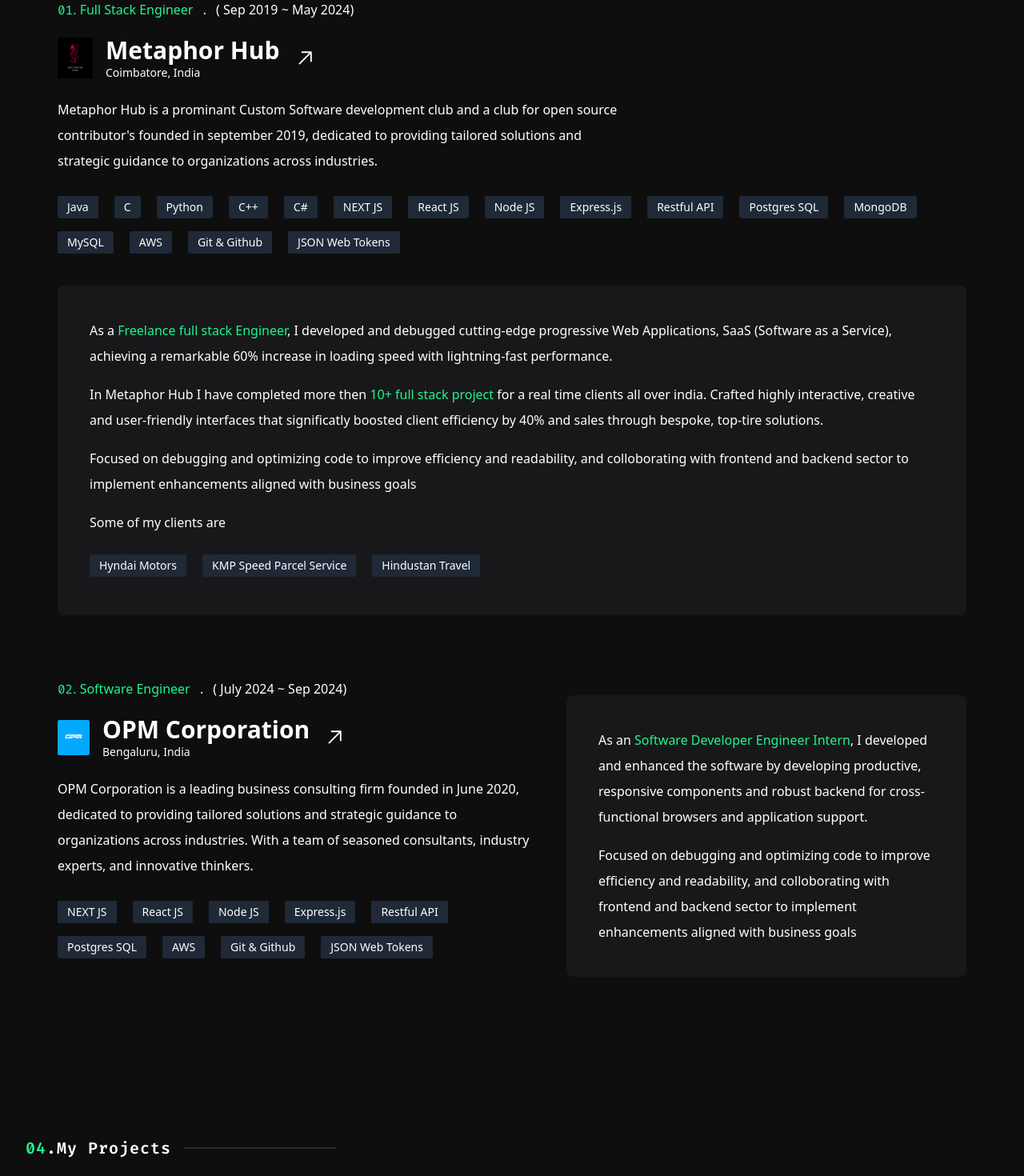
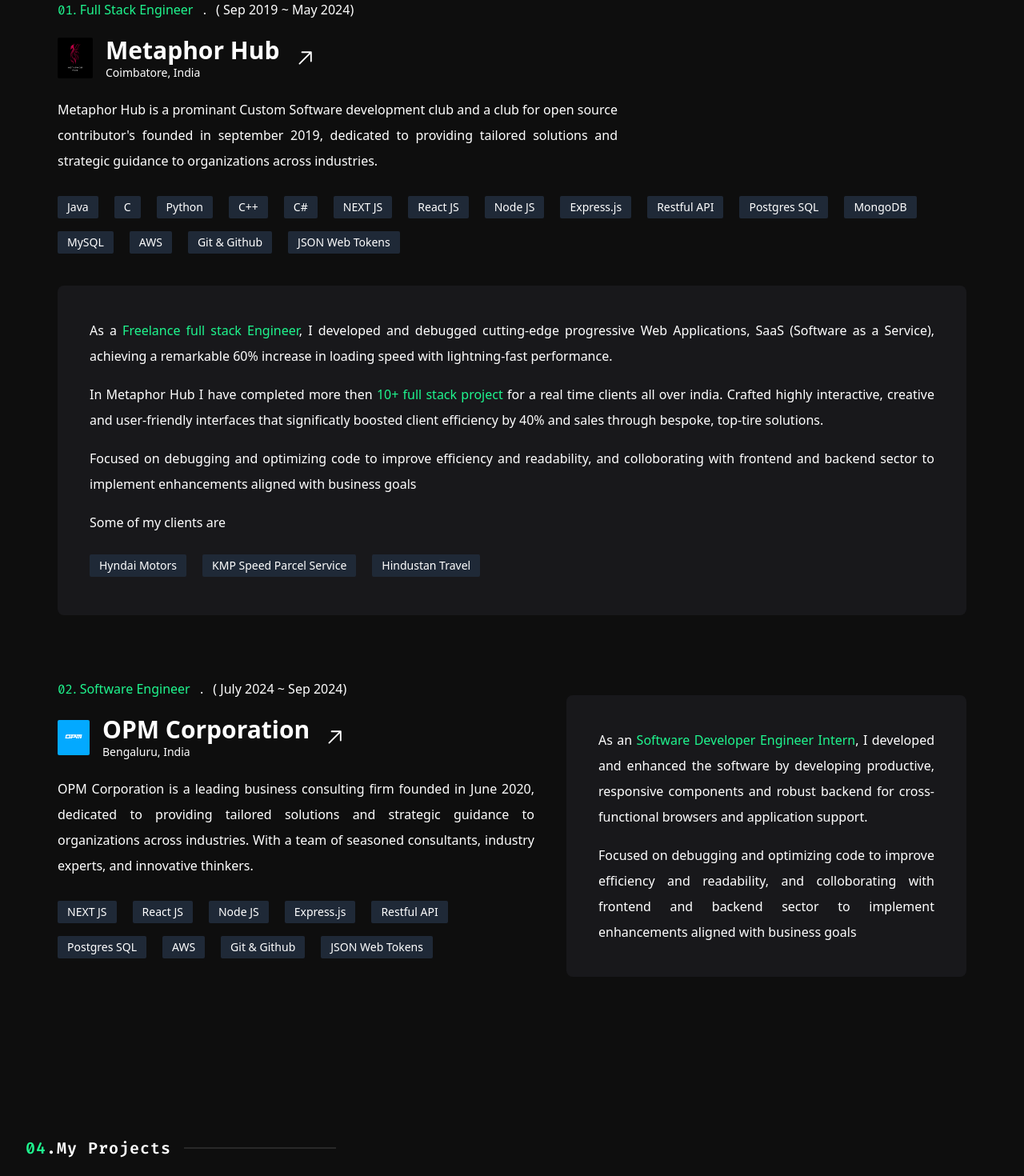
Before and after one commit to RajaImayaBharathi/me, a React (Vite) app: page / in a window 1280 px wide. Shown: the part 1820-3290 px from the top of the page at 80% size. Built offline with nearby package versions, Linux system fonts and the light colour scheme; a web font is replaced by a local one.

Commit message:
debugging the site links and typography updates

```diff
--- a/src/pages/Experience.jsx
+++ b/src/pages/Experience.jsx
@@ -175,14 +175,14 @@
               href="https://metaphorhub.com/"
               target="_blank" ref={addToRightSlide}
             >
-              <img src="/metaLogo.png" alt="logo" className="w-11 rounded-sm" />
+              <img src="metaLogo.png" alt="logo" className="w-11 rounded-sm" />
               <div ref={addToRightSlide}>
                 <p>Metaphor Hub</p>
                 <p className="text-sm font-normal">Coimbatore, India</p>
               </div>
               <GoArrowUpRight />
             </a>
-            <div className="text-white max-w-[700px] companyInfo" ref={addToRightSlide}>
+            <div className="text-white max-w-[700px] companyInfo text-justify" ref={addToRightSlide}>
               <p>
                 <span className="text-white">Metaphor Hub</span> is a prominant
                 Custom Software development club and a club for open source{" "}
@@ -290,7 +290,7 @@
               </p>
             </div>
           </div>
-          <div className="p-10 rounded-lg bg-zinc-900 text-white space-y-4 experienceInfo" ref={addToLeftSlide} style={{ overflow: "hidden" }}>
+          <div className="p-10 rounded-lg bg-zinc-900 text-white space-y-4 experienceInfo text-justify" ref={addToLeftSlide} style={{ overflow: "hidden" }}>
             <p>
               As a <span>Freelance full stack Engineer</span>, I developed and
               debugged cutting-edge progressive Web Applications, SaaS{" "}
@@ -351,7 +351,7 @@
               ref={addToRightSlide1}
             >
               <img
-                src="public/OPMLogo.png"
+                src="OPMLogo.PNG"
                 alt=""
                 className="w-10 h-11 rounded-sm"
               />
@@ -361,7 +361,7 @@
               </div>
               <GoArrowUpRight />
             </a>
-            <div className="text-white max-w-[700px] companyInfo" ref={addToRightSlide1}>
+            <div className="text-white max-w-[700px] companyInfo text-justify" ref={addToRightSlide1}>
               <p>
                 <span className="text-white">OPM Corporation</span> is a leading
                 business consulting firm founded in June 2020, dedicated to
@@ -427,7 +427,7 @@
               </p>
             </div>
           </div>
-          <div className="p-10 rounded-lg bg-zinc-900 text-white space-y-4 lg:min-w-[500px] lg:max-w-[500px] experienceInfo" ref={addToLeftSlide1} >
+          <div className="p-10 rounded-lg bg-zinc-900 text-white space-y-4 lg:min-w-[500px] lg:max-w-[500px] experienceInfo text-justify" ref={addToLeftSlide1} >
             <p>
               As an <span>Software Developer Engineer Intern</span>, I developed
               and enhanced the software by developing productive, responsive
--- a/src/pages/Project.jsx
+++ b/src/pages/Project.jsx
@@ -109,7 +109,7 @@
           <div className="m-10 mt-36 flex flex-col-reverse lg:flex-row space-y-5 ">
             <div className="flex items-center mt-10" ref={addToLeftSlide1}>
               <img
-                src="public/webapp1.png"
+                src="webapp1.PNG"
                 alt=""
                 className="min-h-[160px] max-h-[180px] max-w-[300px] p min-w-[300px]"
               />
@@ -119,7 +119,7 @@
                 <div className="">
                   <div className="flex mb-1">
                     <div className="sh-10 w-10 rounded-md mr-2">
-                      <img src="public/logo.png" alt="" />
+                      <img src="logo.png" alt="" />
                     </div>
                     <p className="text-white font-bold text-2xl">
                       Intellect WorkFlows
@@ -214,7 +214,7 @@
           <div className="m-10 mt-36 flex flex-col-reverse lg:flex-row space-y-5">
             <div className="flex items-center mt-10" ref={addToRightSlide1}>
               <img
-                src="public/TransitHub2.png"
+                src="TransItHub2.PNG"
                 alt=""
                 className="min-h-[160px] max-h-[180px] max-w-[300px] p min-w-[300px]"
               />
@@ -224,7 +224,7 @@
                 <div className="">
                   <div className="flex mb-1">
                     <div className="h-8 w-8 rounded-md mr-2">
-                      <img src="public/TransIthublogo.png" alt="" />
+                      <img src="TransItHublogo.png" alt="" />
                     </div>
                     <p className="text-white font-bold text-2xl">TransIt-HUB</p>
                   </div>
@@ -311,7 +311,7 @@
           <div className="m-10 mt-36 flex flex-col-reverse lg:flex-row space-y-5 ">
             <div className="flex items-center mt-10" ref={addToLeftSlide2}>
               <img
-                src="public/autoassistHub.png"
+                src="autoassistHub.PNG"
                 alt=""
                 className="min-h-[160px] max-h-[180px] max-w-[300px] p min-w-[300px]"
               />
@@ -424,12 +424,13 @@
             </p>
             <div className="flex space-x-7">
               <a
-                href=""
+                href="mailto:rajaimayabharathi@gmail.com"
                 className="py-3 px-5 bg-slate-900 rounded-full text-white"
+
               >
                 Mail Me
               </a>
-              <a href="" className="py-3 px-5 bg-slate-300 rounded-full">
+              <a href="tel:+7904555215" className="py-3 px-5 bg-slate-300 rounded-full">
                 WhatsApp
               </a>
             </div>
```
